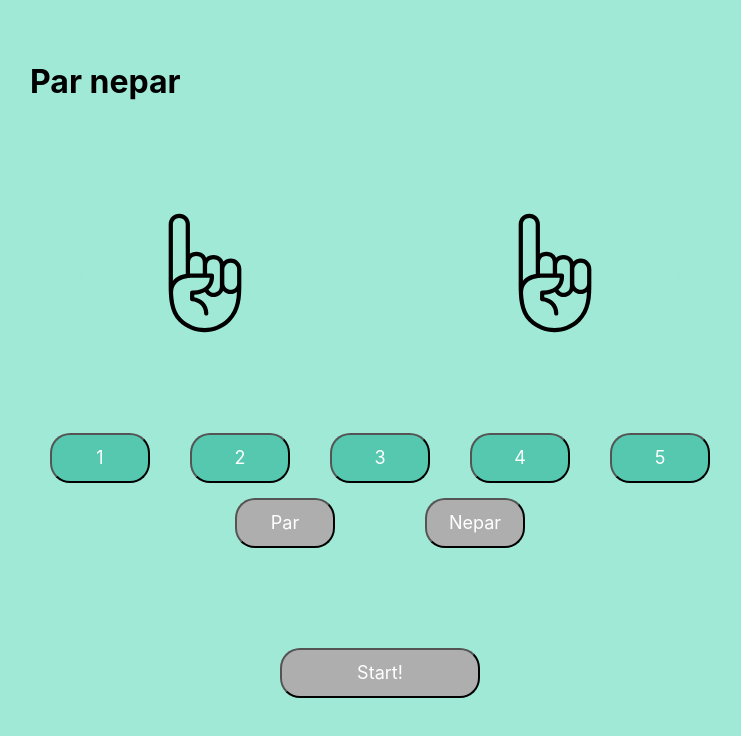
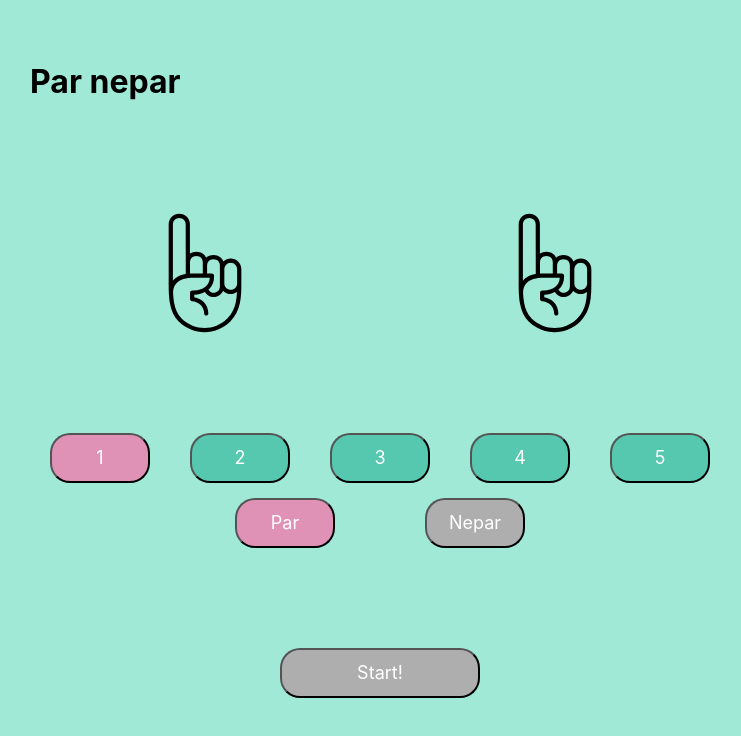
Before and after one commit to sdumencic/Par-nepar, a React (Create React App) app: page / in a window 1280 px wide. Shown: the top 736 px of the page, without its empty margins (265-1006 px from the left). Built offline with nearby package versions, Linux system fonts and the light colour scheme.

Commit message:
fourth commit - functionality

```diff
--- a/src/button.js
+++ b/src/button.js
@@ -4,7 +4,7 @@ import './index.css';
 const Hand = (props) => {
     return (
         <button onClick = {props.onClick}
-            className="brojeviBtn"
+            className={props.className}
             >{props.label}</button>
     );
 }
--- a/src/buttonx.js
+++ b/src/buttonx.js
@@ -4,7 +4,7 @@ import './index.css';
 const Nepar = (props) => {
     return (
         <button onClick = {props.onClick}
-            className="Btn"
+            className={props.className}
             >{props.label}</button>
     );
 }
--- a/src/index.css
+++ b/src/index.css
@@ -32,6 +32,17 @@ body {
   background: #55C8AF;
 }
 
+.brojeviBtnActive {
+  width: 100px;
+  height: 50px;
+  display: inline;
+  margin: auto 20px;
+  color: #fff;
+  font-size: 18px;
+  border-radius: 20px;
+  background: #E091B6;
+}
+
 .Btn {
   width: 100px;
   height: 50px;
@@ -43,6 +54,20 @@ body {
   font-size: 18px;
   border-radius: 20px;
   background: #AEAEAE;
+  outline: none;
+}
+
+.BtnActive {
+  width: 100px;
+  height: 50px;
+  display: inline;
+  text-align: center;
+  margin-left: 200px;
+  margin-right: -110px;
+  color: #fff;
+  font-size: 18px;
+  border-radius: 20px;
+  background: #E091B6;
   outline: none;
 }
 
--- a/src/index.js
+++ b/src/index.js
@@ -15,6 +15,7 @@ class App extends React.Component {
 
   state = {
     igrac: brojevi[0],
+    nePar: nepar[0],
     racunalo: brojevi[0],
     pobjednik: "",
   }
@@ -49,25 +50,23 @@ class App extends React.Component {
   };
 
   selectBroj = (brojevi) => {
-    //console.log(brojevi)
     this.setState({
       igrac: brojevi,
-      winner: ""
+      pobjednik: ""
     });
   };
 
   selectNepar = (nepar) => {
-    console.log(nepar)
     this.setState({
-      igrac: nepar,
-      winner: ""
+      nePar: nepar,
+      pobjednik: ""
     });
   };
 
   select = () => {
-    if(this.selectPobjednik() === "Nepar" && this.selectNepar() === "nepar") {
+    if(this.selectPobjednik() === "Nepar" && this.state.nePar === "nepar") {
         return "pobjednik"
-    } else if (this.selectPobjednik() === "Nepar" && this.selectNepar() === "nepar"){
+    } else if (this.selectPobjednik() === "Par" && this.state.nePar === "par"){
         return "pobjednik"
     } else {
       return "Nazalost, izgubio si"
@@ -76,7 +75,7 @@ class App extends React.Component {
 
 
   render() {
-    const {igrac, racunalo, pobjednik} = this.state;
+    const {igrac, racunalo, pobjednik, nePar} = this.state;
     return (
       <div>
         <h1>Par nepar</h1>
@@ -87,92 +86,27 @@ class App extends React.Component {
         </div>
 
         <div>
-          <Hand onClick={() => this.selectBroj("jedan")} label="1"/>
-          <Hand onClick={() => this.selectBroj("dva")} label="2"/>
-          <Hand onClick={() => this.selectBroj("tri")} label="3"/>
-          <Hand onClick={() => this.selectBroj("cetiri")} label="4"/>
-          <Hand onClick={() => this.selectBroj("pet")} label="5"/>
-          {/*<div>
-          <button
-            className="brojeviBtn"
-            onClick={() => this.selectBroj("jedan")}
-          >
-            1
-          </button>
-
-          <button
-            className="brojeviBtn"
-            onClick={() => this.selectBroj("dva")}
-          >
-            2
-          </button>
-
-          <button
-            className="brojeviBtn"
-            onClick={() => this.selectBroj("tri")}
-          >
-            3
-          </button>
-
-          <button
-            className="brojeviBtn"
-            onClick={() => this.selectBroj("cetiri")}
-          >
-            4
-          </button>
-
-          <button
-            className="brojeviBtn"
-            onClick={() => this.selectBroj("pet")}
-          >
-            5
-          </button>
-
-          </div>*/}
+          <Hand onClick={() => this.selectBroj("jedan")} label="1" className = {igrac === "jedan" ? "brojeviBtnActive" : "brojeviBtn"}/>
+          <Hand onClick={() => this.selectBroj("dva")} label="2" className = {igrac === "dva" ? "brojeviBtnActive" : "brojeviBtn"}/>
+          <Hand onClick={() => this.selectBroj("tri")} label="3" className = {igrac === "tri" ? "brojeviBtnActive" : "brojeviBtn"}/>
+          <Hand onClick={() => this.selectBroj("cetiri")} label="4" className = {igrac === "cetiri" ? "brojeviBtnActive" : "brojeviBtn"}/>
+          <Hand onClick={() => this.selectBroj("pet")} label="5" className = {igrac === "pet" ? "brojeviBtnActive" : "brojeviBtn"}/>
 
           <div>
-            <Nepar onClick={() => this.selectNepar("par")} label="Par"/>
-            <Nepar onClick={() => this.selectNepar("nepar")} label="Nepar"/>
+            <Nepar onClick={() => this.selectNepar("par")} label="Par" className = {nePar === "par" ? "BtnActive" : "Btn"}/>
+            <Nepar onClick={() => this.selectNepar("nepar")} label="Nepar" className = {nePar === "nepar" ? "BtnActive" : "Btn"}/>
           </div>
 
-          <div className="pobjednik">{pobjednik ? this.selectPobjednik() : null}</div>
+          <div className="pobjednik">{pobjednik ? this.select() : null}</div>
           <button type="button" onClick={this.startIgra}>
           Start!
           </button>
 
-          </div>
-
-          {/*<div> {this.select() === "pobjednik" ? <h1>Pobjednik</h1> : <h1>Gubitnik</h1> }
-          </div>*/}
-          {/*{this.select()}*/}
-
-        {/*<div>
-          <Pobjednik />
-
-          <button onClick = {this.startIgra} > Start </button>
-        </div>*/}
+        </div>
 
       </div>
     );
   }
 }
 
-
-/*const App = () => ( //funkcija bez parametara
-  <div>
-      <p>Hello wolrd</p>
-      <p>Hello world {Math.random()}</p>
-  </div>
-)*/
-
-//ili
-
-/*const App = () => {
-  return (
-    <div>
-      <p>Hello world</p>
-    </div>
-  )
-}*/
-
 ReactDOM.render(<App />, document.getElementById('root'))
```
